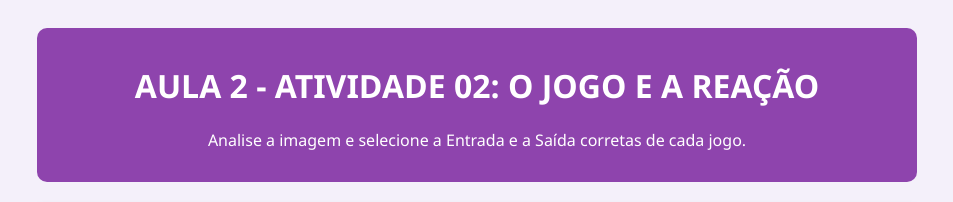
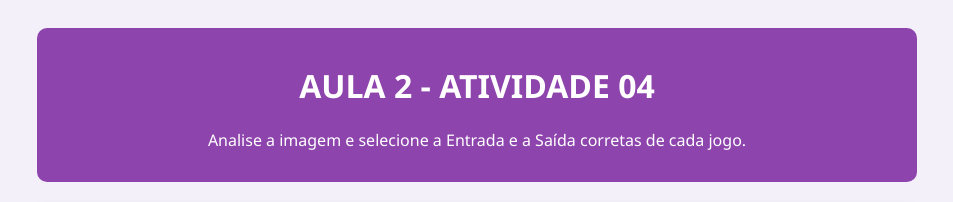
Before and after one commit to adrianabettt/AULA2---ATIVIDADE4---6-ANO, a plain HTML site: page index.html in a window 1280 px wide. Shown: the top 202 px of the page, without its empty margins (163-1116 px from the left). Drawn offline with Linux system fonts and the light colour scheme.

Commit message:
Update index.html

```diff
--- a/index.html
+++ b/index.html
@@ -2,7 +2,7 @@
 <html lang="pt-br">
 <head>
     <meta charset="UTF-8">
-    <title>Aula 2 - Atividade 02: O Jogo e a Reação</title>
+    <title>Aula 2 - Atividade 04</title>
     <style>
         body { font-family: 'Segoe UI', Tahoma, Geneva, Verdana, sans-serif; background-color: #f4f0fa; color: #333; display: flex; flex-direction: column; align-items: center; padding: 20px; }
         .header { background-color: #8e44ad; color: white; width: 100%; max-width: 850px; padding: 15px; border-radius: 10px; text-align: center; margin-bottom: 20px; }
@@ -25,7 +25,7 @@
 <body>
 
 <div class="header">
-    <h1>AULA 2 - ATIVIDADE 02: O JOGO E A REAÇÃO</h1>
+    <h1>AULA 2 - ATIVIDADE 04</h1>
     <p>Analise a imagem e selecione a Entrada e a Saída corretas de cada jogo.</p>
 </div>
 
```
